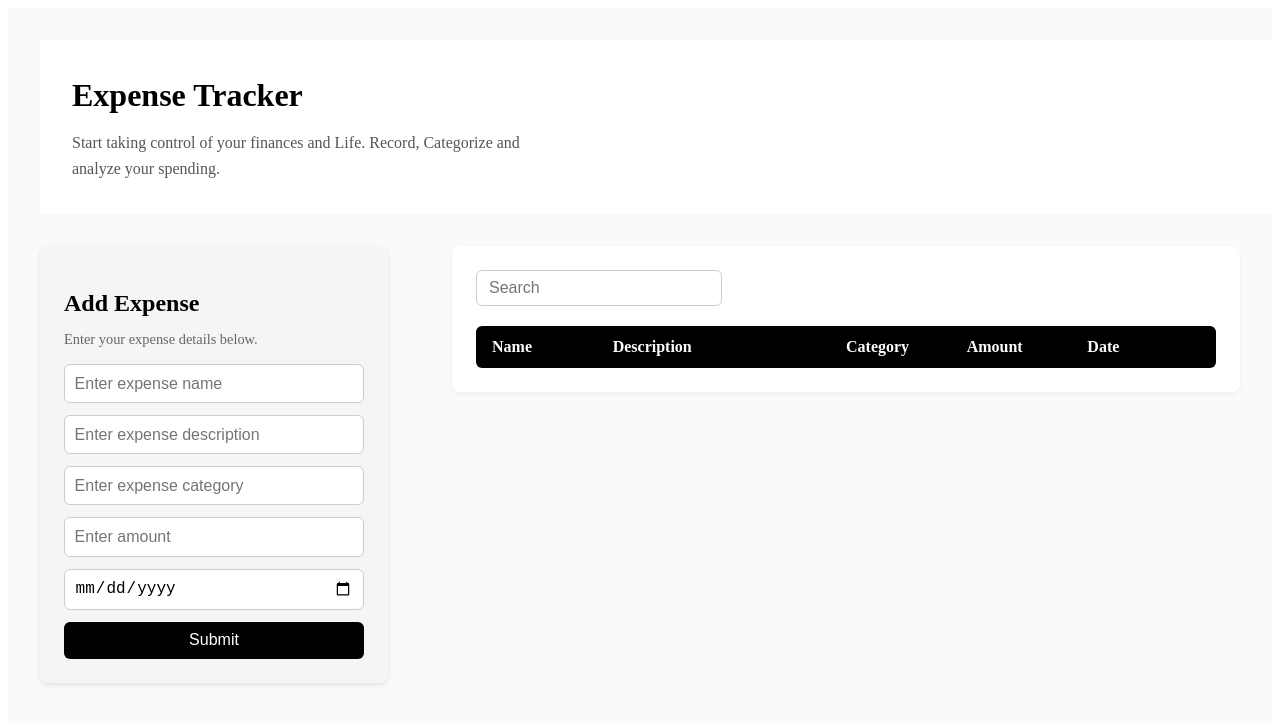
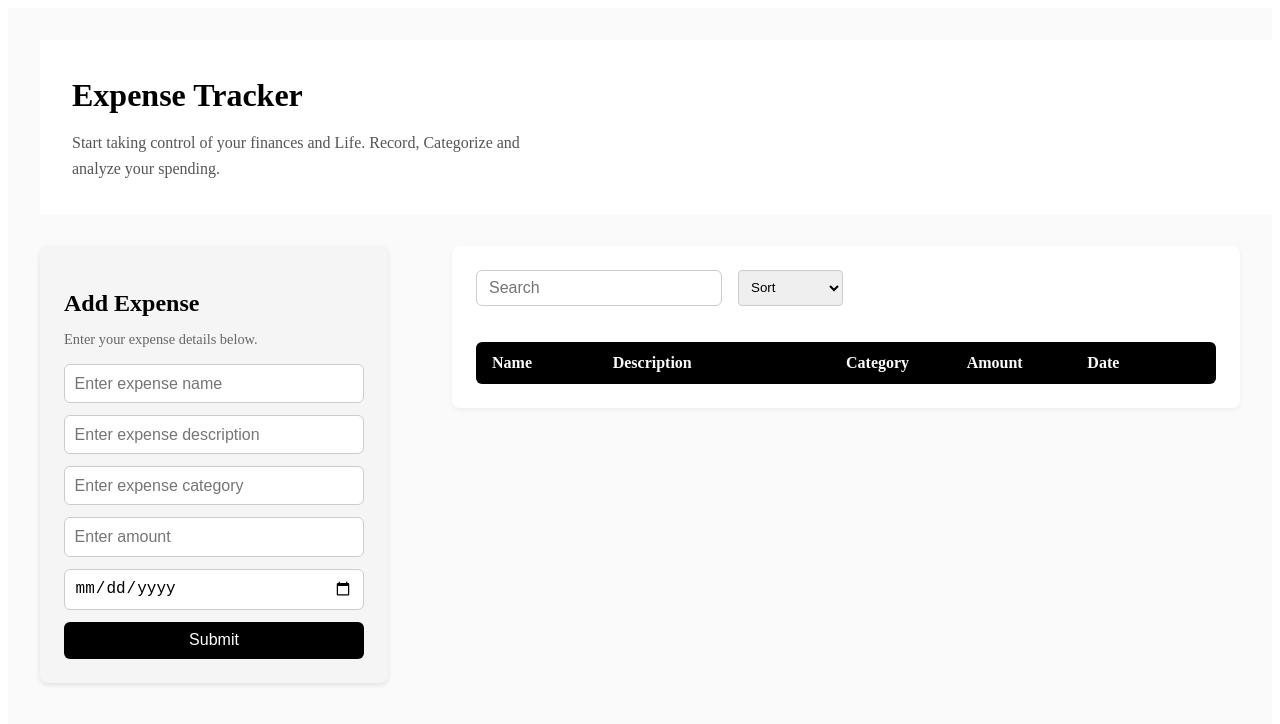
Before and after one commit to VanAug/expense_tracker, a React (Vite) app: page / in a window 1280 px wide. Shown: the top 724 px of the page. Built offline with nearby package versions, Linux system fonts and the light colour scheme.

Commit message:
Sort functionality

```diff
--- a/src/App.css
+++ b/src/App.css
@@ -144,3 +144,15 @@ transition: background 0.2s ease;
   outline-color: #444;
   width: 220px;
 }
+
+.sort {
+  padding: 0.5rem;
+  border-radius: 4px;
+  border: 1px solid #ccc;
+}
+
+.functionalities {
+  display: flex;
+  gap: 1rem;
+  margin-bottom: 1rem;
+}
--- a/src/components/MainDisplay.jsx
+++ b/src/components/MainDisplay.jsx
@@ -3,6 +3,7 @@ import Search from './Search'
 
 function MainDisplay({ expenses }) {
   const [search, setSearch] = useState("")
+  const [sortByCriteria, setSortByCriteria] = useState("")
 
   // Make search case insensitive
   const filteredExpenses = expenses.filter((expense) => {
@@ -14,12 +15,34 @@ function MainDisplay({ expenses }) {
     )
   })
 
+  // Sort the filtered Expenses
+  const sortedExpenses = [...filteredExpenses].sort((a, b) => {
+    if(!sortByCriteria) return 0;
+
+    return a[sortByCriteria].localeCompare(b[sortByCriteria], undefined, {sensitivity: "base"})
+  })
+
+  const handleChange = (event) => {
+    setSortByCriteria(event.target.value)
+  }
+
   return (
     <div className="main-display">
-      <Search
-        search={search}
-        onSearch={setSearch}
-      />
+      <div className='functionalities'>
+        <Search
+          search={search}
+          onSearch={setSearch}
+        />
+        <select
+          className='sort'
+          value={sortByCriteria}
+          onChange={handleChange}
+        >
+          <option value="">Sort</option>
+          <option value="category">Category</option>
+          <option value="description">Description</option>
+        </select>
+      </div>
 
       <div className="table">
         <div className="table-header">
@@ -31,7 +54,8 @@ function MainDisplay({ expenses }) {
         </div>
 
         {/* display search results .....just replace the keyword before map(was espenses is now filteredExpenses) */}
-        {filteredExpenses.map((expense, index) => (
+        {/* again replace filteredExpenses with sortedExpenses */}
+        {sortedExpenses.map((expense, index) => (
           <div className='table-row' key={index}>
             <span>{expense.expenseName}</span>
             <span>{expense.description}</span>
```
